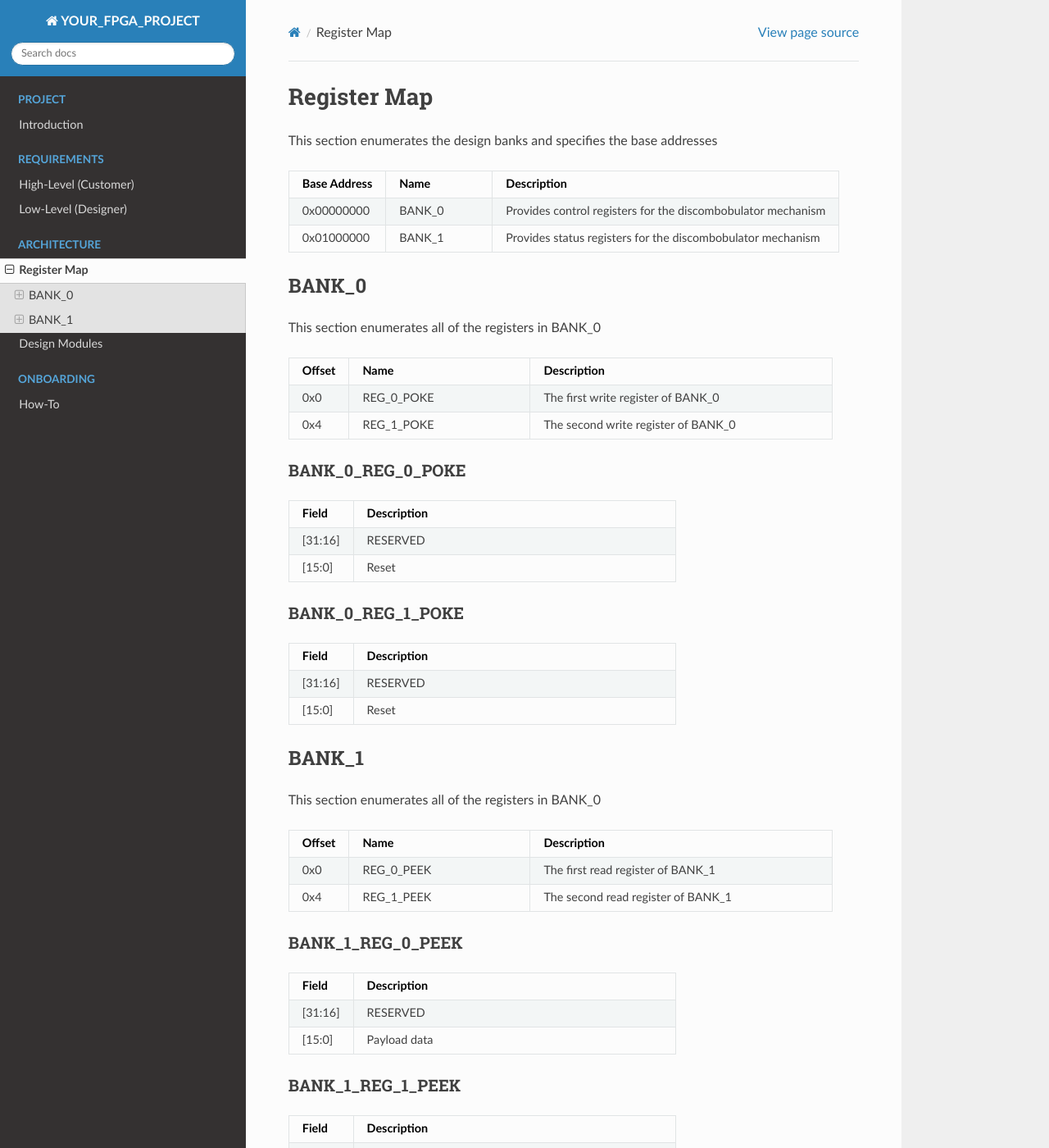
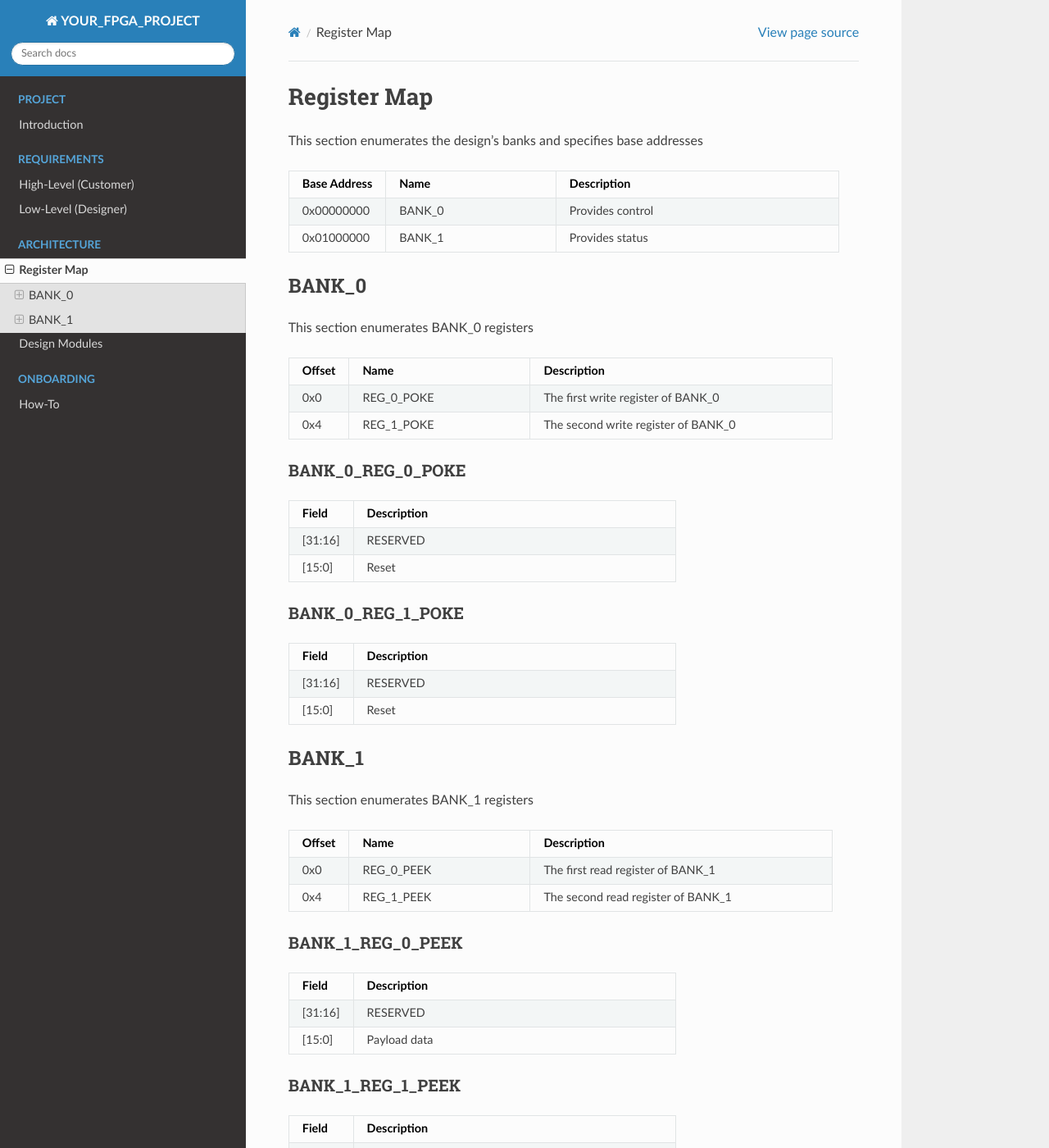
Before and after one commit to roajonny/common, a Sphinx documentation site: the page built from docs/source/architecture/register_map.rst, in a window 1280 px wide and 1400 px high. Shown: the whole window at 82% size. Built offline with Sphinx 7.4.7 and the Read the Docs theme 3.1.0, drawn with Linux system fonts in a browser that asks for light colours.

Commit message:
Updates register docs

```diff
--- a/docs/source/architecture/register_map.rst
+++ b/docs/source/architecture/register_map.rst
@@ -1,7 +1,7 @@
 Register Map
 ============
 
-This section enumerates the design banks and specifies the base addresses
+This section enumerates the design's banks and specifies base addresses
 
 .. list-table::
    :align: left
@@ -13,15 +13,15 @@ This section enumerates the design banks and specifies the base addresses
      - Description
    * - 0x00000000
      - BANK_0
-     - Provides control registers for the discombobulator mechanism
+     - Provides control
    * - 0x01000000
      - BANK_1
-     - Provides status registers for the discombobulator mechanism
+     - Provides status
 
 BANK_0
 -------
 
-This section enumerates all of the registers in BANK_0
+This section enumerates BANK_0 registers
 
 .. list-table::
    :align: left
@@ -71,7 +71,7 @@ BANK_0_REG_1_POKE
 BANK_1
 -------
 
-This section enumerates all of the registers in BANK_0
+This section enumerates BANK_1 registers
 
 .. list-table::
    :align: left
```
